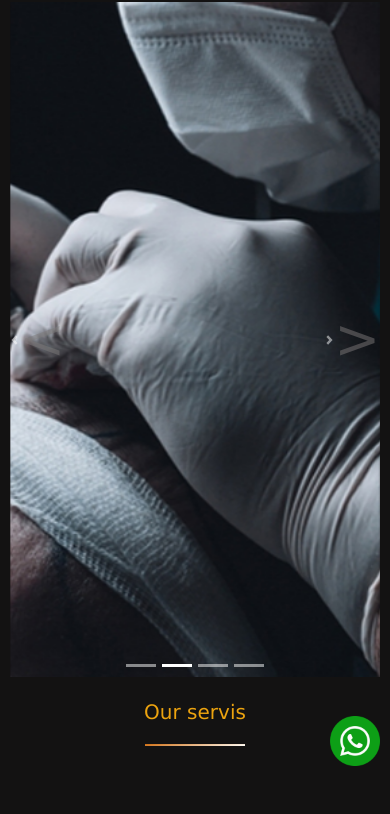
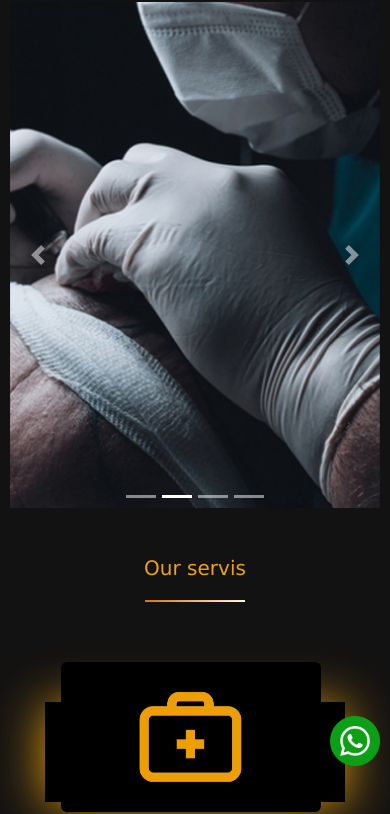
Before and after one commit to aslan12122/hospital-only-mobile, a plain HTML site: page index.html in a window 390 px wide. Shown: the part 68-882 px from the top of the page. Drawn offline with nearby package versions, Linux system fonts and the light colour scheme; a web font is replaced by a local one.

Commit message:
some edit

```diff
--- a/asets/style/style.css
+++ b/asets/style/style.css
@@ -125,17 +125,6 @@ select {
   background-image: none;
 }
 
-.carousel-control-next:after {
-  content: ">";
-  font-size: 55px;
-  color: rgb(126, 123, 123);
-}
-
-.carousel-control-prev:after {
-  content: "<";
-  font-size: 55px;
-  color: rgb(126, 123, 123);
-}
 /* ///What-we-provide ////*/
 
 .container1 {
@@ -146,7 +135,7 @@ select {
   justify-content: space-around;
   /* flex-direction: column; */
   flex-wrap: wrap;
-  margin-top: 50px;
+  margin-top: 30px;
 }
 .d {
   background-color: #ed9e01;
@@ -215,7 +204,7 @@ select {
   text-align: center;
   color: #eca30f;
   font-size: 50px;
-  margin-top: -25px;
+  margin-top: 20px;
   margin-bottom: 22px;
 }
 
@@ -1624,6 +1613,13 @@ footer {
   .con img {
     height: 350px;
   }
+  .imgStyle,
+  .slider {
+    height: 60vh;
+  }
+  .container1 {
+    margin-top: 0px;
+  }
 }
 
 /* arabic styles */
@@ -1644,4 +1640,5 @@ footer {
 .bageTrAfter {
   font-size: 15px;
   font-weight: 300;
-}
+  line-height: 1.3;
+}
```
